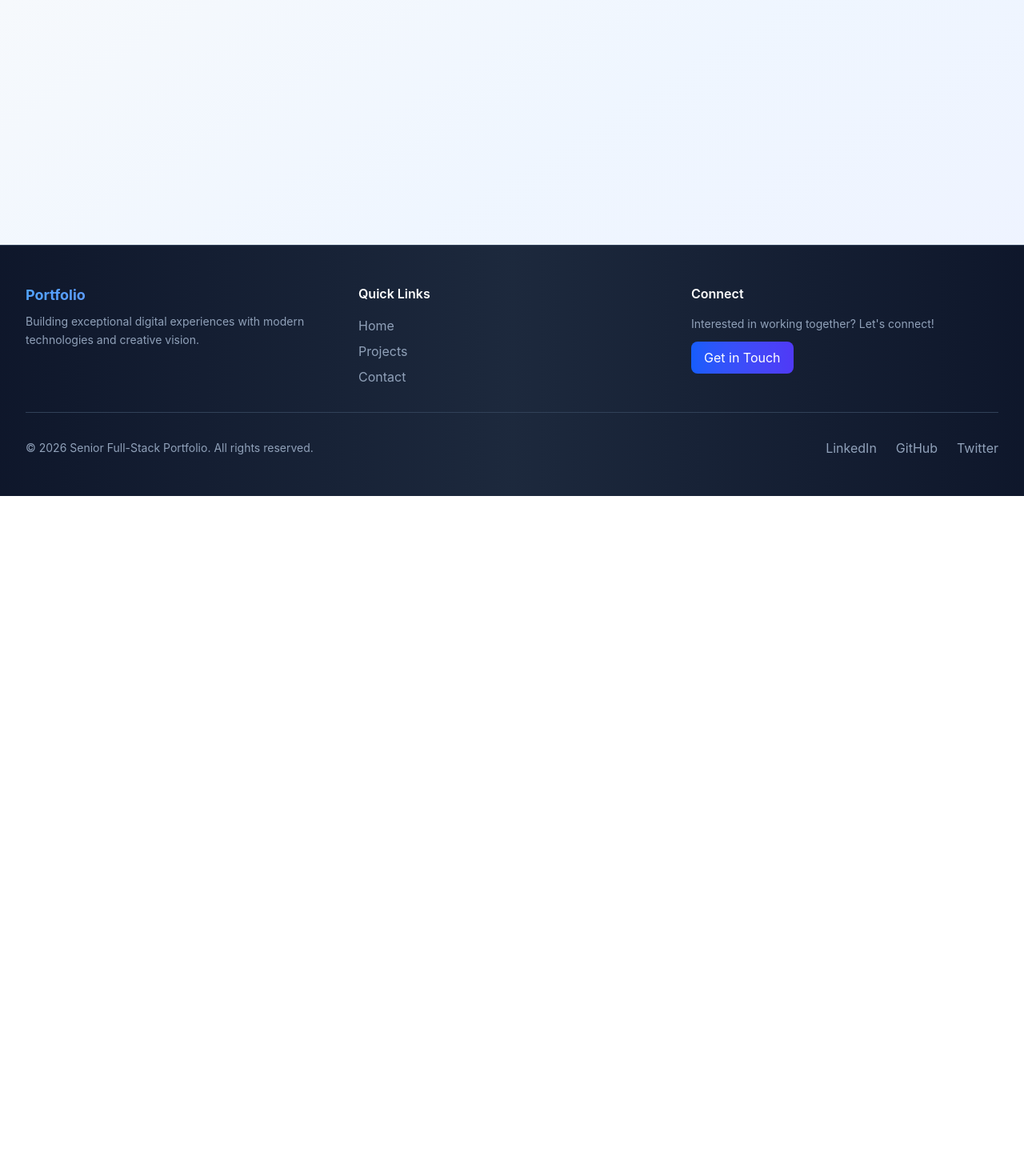
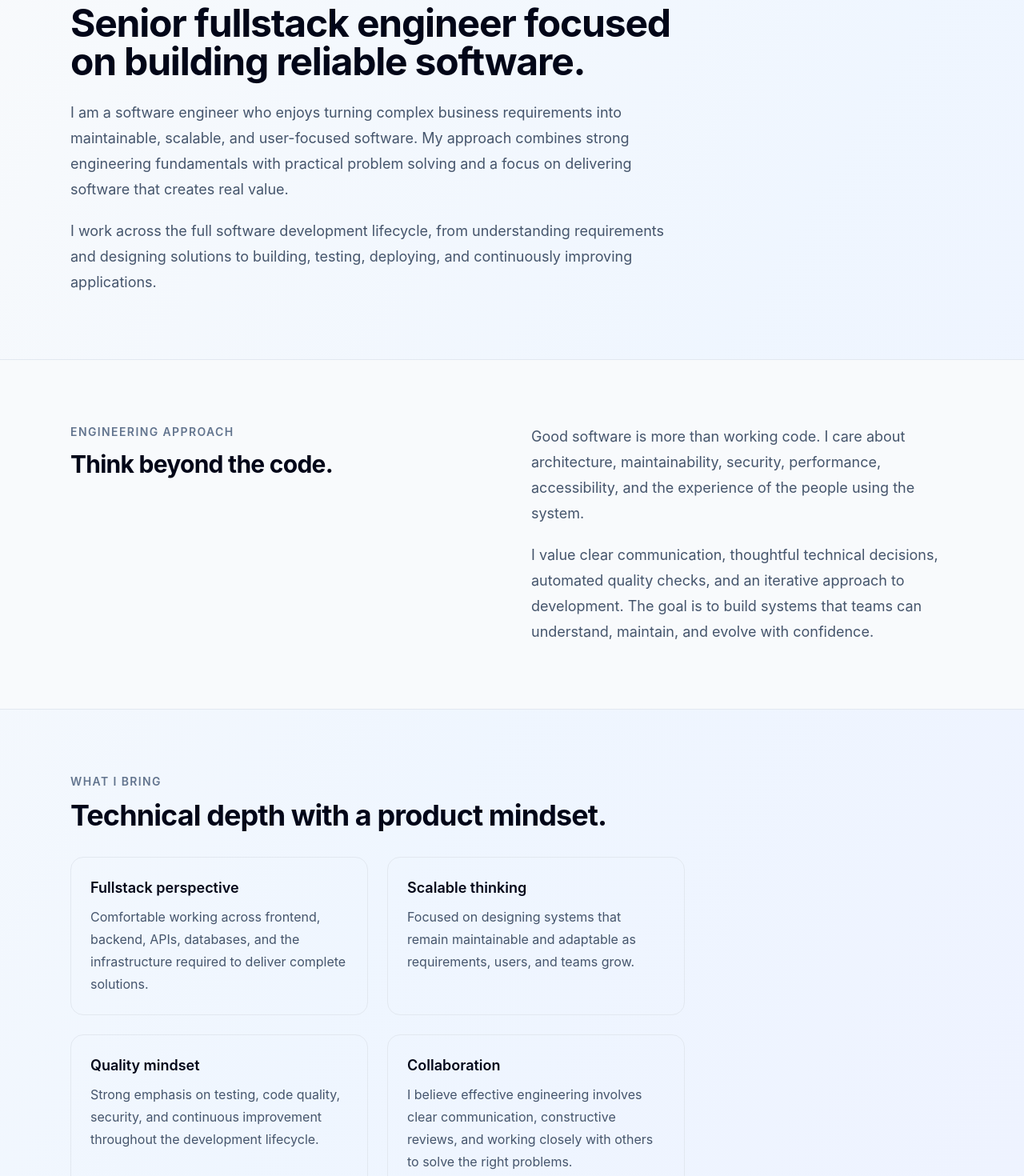
Before and after one commit to tluoy/senior-fullstack-portfolio, a React (Vite) app: page /about in a window 1280 px wide. Shown: the part 180-1650 px from the top of the page at 80% size. Before the commit the page ends 800 px from the top, so only its background shows below. Built offline with nearby package versions, Linux system fonts and the light colour scheme.

Commit message:
feat(about): build portfolio about page

```diff
--- a/src/pages/AboutPage.tsx
+++ b/src/pages/AboutPage.tsx
@@ -1,10 +1,144 @@
+import Button from "../components/ui/Button";
+
 function AboutPage() {
   return (
     <main>
-      <h1>About</h1>
-      <p>About page coming soon.</p>
+      <section
+        aria-labelledby="about-heading"
+        className="mx-auto max-w-6xl px-6 py-20"
+      >
+        <div className="max-w-3xl">
+          <p className="text-sm font-semibold uppercase tracking-widest text-slate-500">
+            About Me
+          </p>
+
+          <h1
+            id="about-heading"
+            className="mt-3 text-4xl font-bold tracking-tight text-slate-950 sm:text-5xl"
+          >
+            Senior fullstack engineer focused on building reliable software.
+          </h1>
+
+          <p className="mt-6 text-lg leading-8 text-slate-600">
+            I am a software engineer who enjoys turning complex business
+            requirements into maintainable, scalable, and user-focused
+            software. My approach combines strong engineering fundamentals
+            with practical problem solving and a focus on delivering software
+            that creates real value.
+          </p>
+
+          <p className="mt-5 text-lg leading-8 text-slate-600">
+            I work across the full software development lifecycle, from
+            understanding requirements and designing solutions to building,
+            testing, deploying, and continuously improving applications.
+          </p>
+        </div>
+      </section>
+
+      <section
+        aria-labelledby="approach-heading"
+        className="border-y border-slate-200 bg-slate-50"
+      >
+        <div className="mx-auto max-w-6xl px-6 py-20">
+          <div className="grid gap-12 md:grid-cols-2">
+            <div>
+              <p className="text-sm font-semibold uppercase tracking-widest text-slate-500">
+                Engineering Approach
+              </p>
+
+              <h2
+                id="approach-heading"
+                className="mt-3 text-3xl font-bold tracking-tight text-slate-950"
+              >
+                Think beyond the code.
+              </h2>
+            </div>
+
+            <div className="space-y-5 text-lg leading-8 text-slate-600">
+              <p>
+                Good software is more than working code. I care about
+                architecture, maintainability, security, performance,
+                accessibility, and the experience of the people using the
+                system.
+              </p>
+
+              <p>
+                I value clear communication, thoughtful technical decisions,
+                automated quality checks, and an iterative approach to
+                development. The goal is to build systems that teams can
+                understand, maintain, and evolve with confidence.
+              </p>
+            </div>
+          </div>
+        </div>
+      </section>
+
+      <section
+        aria-labelledby="value-heading"
+        className="mx-auto max-w-6xl px-6 py-20"
+      >
+        <div className="max-w-3xl">
+          <p className="text-sm font-semibold uppercase tracking-widest text-slate-500">
+            What I Bring
+          </p>
+
+          <h2
+            id="value-heading"
+            className="mt-3 text-3xl font-bold tracking-tight text-slate-950 sm:text-4xl"
+          >
+            Technical depth with a product mindset.
+          </h2>
+
+          <div className="mt-8 grid gap-6 sm:grid-cols-2">
+            <article className="rounded-2xl border border-slate-200 p-6">
+              <h3 className="text-lg font-semibold text-slate-950">
+                Fullstack perspective
+              </h3>
+              <p className="mt-2 leading-7 text-slate-600">
+                Comfortable working across frontend, backend, APIs, databases,
+                and the infrastructure required to deliver complete solutions.
+              </p>
+            </article>
+
+            <article className="rounded-2xl border border-slate-200 p-6">
+              <h3 className="text-lg font-semibold text-slate-950">
+                Scalable thinking
+              </h3>
+              <p className="mt-2 leading-7 text-slate-600">
+                Focused on designing systems that remain maintainable and
+                adaptable as requirements, users, and teams grow.
+              </p>
+            </article>
+
+            <article className="rounded-2xl border border-slate-200 p-6">
+              <h3 className="text-lg font-semibold text-slate-950">
+                Quality mindset
+              </h3>
+              <p className="mt-2 leading-7 text-slate-600">
+                Strong emphasis on testing, code quality, security, and
+                continuous improvement throughout the development lifecycle.
+              </p>
+            </article>
+
+            <article className="rounded-2xl border border-slate-200 p-6">
+              <h3 className="text-lg font-semibold text-slate-950">
+                Collaboration
+              </h3>
+              <p className="mt-2 leading-7 text-slate-600">
+                I believe effective engineering involves clear communication,
+                constructive reviews, and working closely with others to solve
+                the right problems.
+              </p>
+            </article>
+          </div>
+
+          <div className="mt-10">
+            <Button to="/contact">Let's Connect</Button>
+          </div>
+        </div>
+      </section>
     </main>
-  )
+  );
 }
 
-export default AboutPage
+export default AboutPage;
```
